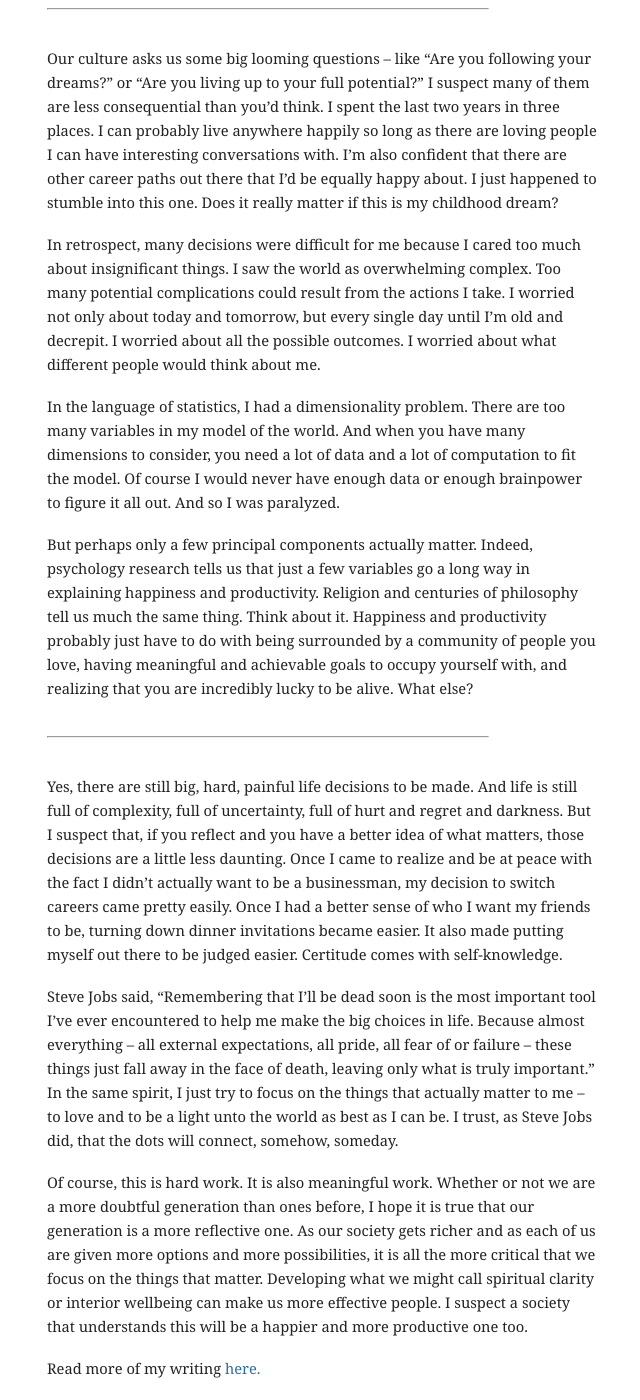
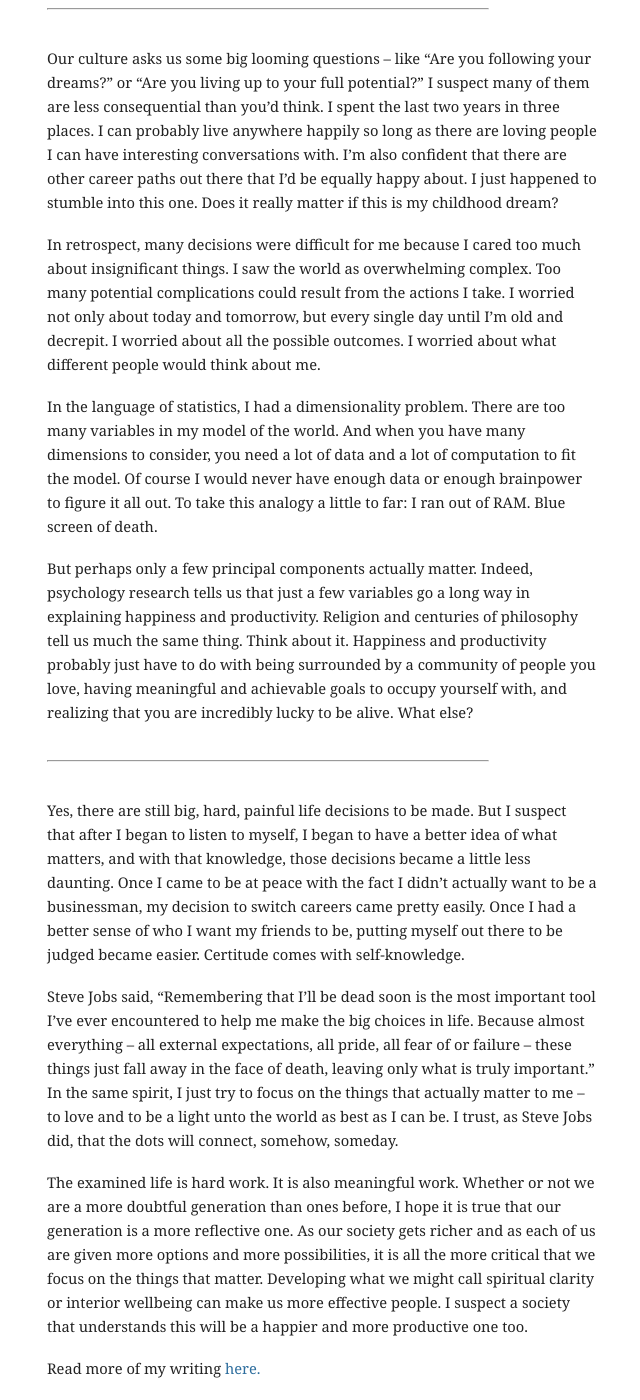
Before and after one commit to mbwong/mbwong.github.com, a Jekyll site: the page built from _posts/2013-12-07-the-examined-life.md, in a window 1280 px wide and 1400 px high, scrolled down 1446 px. Shown: the whole window, without its empty margins (303-943 px from the left). Built offline with Jekyll 4.4.1, drawn with Linux system fonts in a browser that asks for light colours.

Commit message:
Update 2013-12-07-the-examined-life.md

```diff
--- a/_posts/2013-12-07-the-examined-life.md
+++ b/_posts/2013-12-07-the-examined-life.md
@@ -30,14 +30,14 @@ Our culture asks us some big looming questions -- like "Are you following your d
 
 In retrospect, many decisions were difficult for me because I cared too much about insignificant things. I saw the world as overwhelming complex. Too many potential complications could result from the actions I take. I worried not only about today and tomorrow, but every single day until I’m old and decrepit. I worried about all the possible outcomes. I worried about what different people would think about me.
 
-In the language of statistics, I had a dimensionality problem. There are too many variables in my model of the world. And when you have many dimensions to consider, you need a lot of data and a lot of computation to fit the model. Of course I would never have enough data or enough brainpower to figure it all out. And so I was paralyzed.
+In the language of statistics, I had a dimensionality problem. There are too many variables in my model of the world. And when you have many dimensions to consider, you need a lot of data and a lot of computation to fit the model. Of course I would never have enough data or enough brainpower to figure it all out. To take this analogy a little to far: I ran out of RAM. Blue screen of death.
 
 But perhaps only a few principal components actually matter. Indeed, psychology research tells us that just a few variables go a long way in explaining happiness and productivity. Religion and centuries of philosophy tell us much the same thing. Think about it. Happiness and productivity probably just have to do with being surrounded by a community of people you love, having meaningful and achievable goals to occupy yourself with, and realizing that you are incredibly lucky to be alive. What else?
 
 -----------------------
 
-Yes, there are still big, hard, painful life decisions to be made. And life is still full of complexity, full of uncertainty, full of hurt and regret and darkness. But I suspect that, if you reflect and you have a better idea of what matters, those decisions are a little less daunting. Once I came to realize and be at peace with the fact I didn't actually want to be a businessman, my decision to switch careers came pretty easily. Once I had a better sense of who I want my friends to be, turning down dinner invitations became easier. It also made putting myself out there to be judged easier. Certitude comes with self-knowledge.
+Yes, there are still big, hard, painful life decisions to be made. But I suspect that after I began to listen to myself, I began to have a better idea of what matters, and with that knowledge, those decisions became a little less daunting. Once I came to be at peace with the fact I didn't actually want to be a businessman, my decision to switch careers came pretty easily. Once I had a better sense of who I want my friends to be, putting myself out there to be judged became easier. Certitude comes with self-knowledge.
 
 Steve Jobs said, "Remembering that I'll be dead soon is the most important tool I've ever encountered to help me make the big choices in life. Because almost everything -- all external expectations, all pride, all fear of   or failure -- these things just fall away in the face of death, leaving only what is truly important." In the same spirit, I just try to focus on the things that actually matter to me -- to love and to be a light unto the world as best as I can be. I trust, as Steve Jobs did, that the dots will connect, somehow, someday.
 
-Of course, this is hard work. It is also meaningful work. Whether or not we are a more doubtful generation than ones before, I hope it is true that our generation is a more reflective one. As our society gets richer and as each of us are given more options and more possibilities, it is all the more critical that we focus on the things that matter. Developing what we might call spiritual clarity or interior wellbeing can make us more effective people. I suspect a society that understands this will be a happier and more productive one too.
+The examined life is hard work. It is also meaningful work. Whether or not we are a more doubtful generation than ones before, I hope it is true that our generation is a more reflective one. As our society gets richer and as each of us are given more options and more possibilities, it is all the more critical that we focus on the things that matter. Developing what we might call spiritual clarity or interior wellbeing can make us more effective people. I suspect a society that understands this will be a happier and more productive one too.
```
